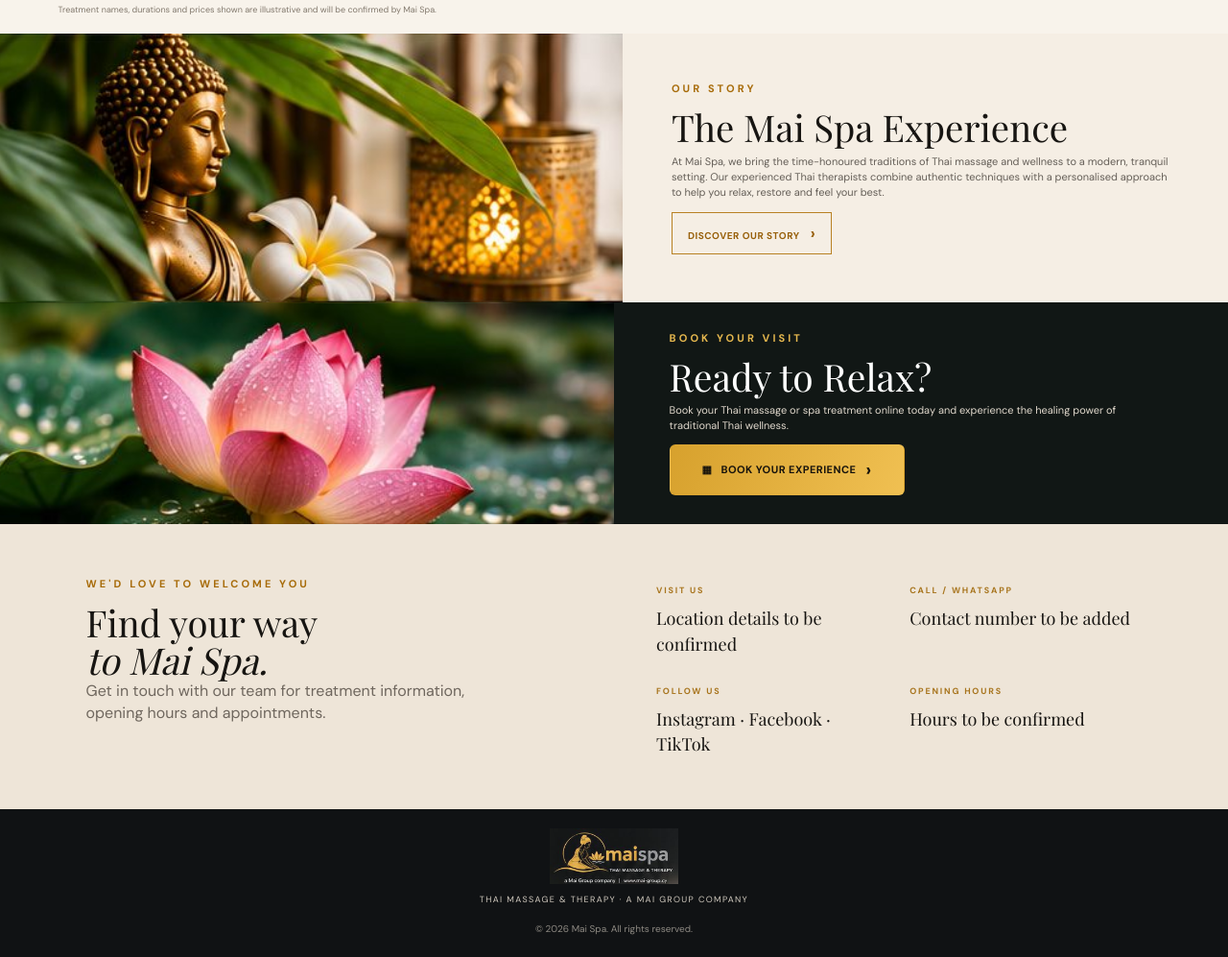
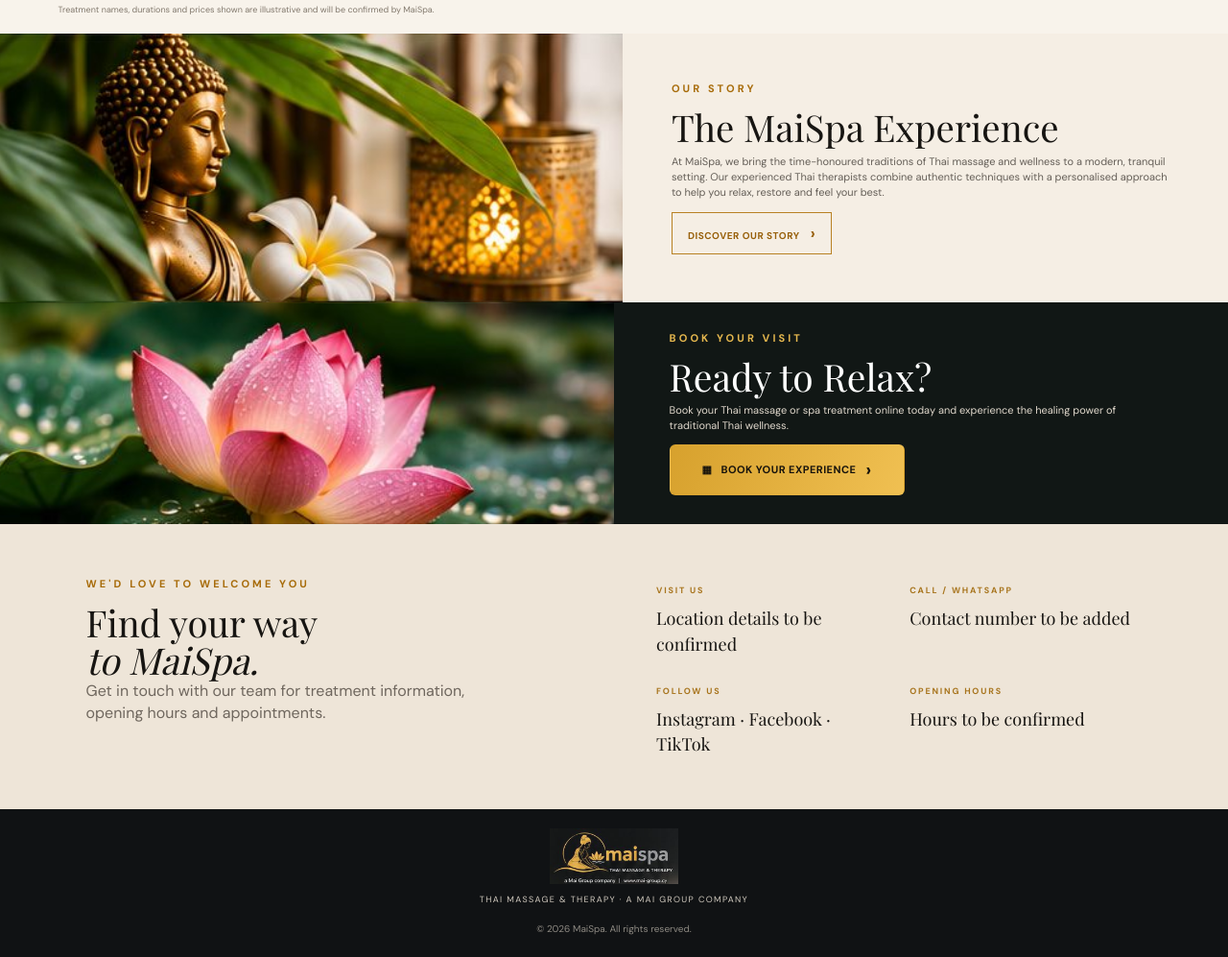
Before and after one commit to phildouthwaite-alt/mai-spa, a plain HTML site: page index.html in a window 1280 px wide. Shown: the part 1114-2111 px from the top of the page at 96% size. Drawn offline with nearby package versions, Linux system fonts and the light colour scheme.

Commit message:
Standardize brand name to MaiSpa

```diff
--- a/index.html
+++ b/index.html
@@ -3,15 +3,15 @@
 <head>
 <meta charset="utf-8"><meta name="viewport" content="width=device-width, initial-scale=1">
 <meta name="theme-color" content="#101010">
-<meta name="description" content="Mai Spa — traditional Thai massage and therapy. Discover authentic Thai wellness.">
-<title>Mai Spa | Thai Massage &amp; Therapy</title>
+<meta name="description" content="MaiSpa — traditional Thai massage and therapy. Discover authentic Thai wellness.">
+<title>MaiSpa | Thai Massage &amp; Therapy</title>
 <link rel="preconnect" href="https://images.unsplash.com"><link rel="preconnect" href="https://fonts.googleapis.com"><link rel="preconnect" href="https://fonts.gstatic.com" crossorigin>
 <link href="https://fonts.googleapis.com/css2?family=DM+Sans:wght@400;500;600;700&family=Playfair+Display:wght@400;500;600&display=swap" rel="stylesheet">
 <link rel="stylesheet" href="styles.css">
 </head>
 <body>
 <header class="site-header" id="top">
-<a class="brand" href="#top" aria-label="Mai Spa home"><img src="mai-logo.jpg" alt="Mai Spa — Thai Massage and Therapy"><span class="brand-caption">a Mai Group company&nbsp; | &nbsp;www.mai-group.cy</span></a>
+<a class="brand" href="#top" aria-label="MaiSpa home"><img src="mai-logo.jpg" alt="MaiSpa — Thai Massage and Therapy"><span class="brand-caption">a Mai Group company&nbsp; | &nbsp;www.mai-group.cy</span></a>
 <button class="menu-toggle" aria-label="Open navigation" aria-expanded="false">☰</button>
 <nav class="main-nav" aria-label="Main navigation">
 <a class="active" href="#top">Home</a><a href="#story">Our Story</a><a href="#treatments">Treatments</a><a href="#treatments">Prices</a><a href="#gallery">Gallery</a><a href="#contact">Contact</a>
@@ -28,10 +28,10 @@
 <article class="treatment-card"><img src="treatment-2.jpg" alt="Thai oil massage"><div class="card-copy"><h3>Thai Oil Massage</h3><p>A deeply relaxing massage using nourishing natural oils.</p><div class="card-meta">From €50 &nbsp; | &nbsp; 60 min <a href="#booking">›</a></div></div></article>
 <article class="treatment-card"><img src="treatment-3.jpg" alt="Aromatherapy oils and flowers"><div class="card-copy"><h3>Aromatherapy<br>Massage</h3><p>Relieve stress and restore mind and body harmony.</p><div class="card-meta">From €55 &nbsp; | &nbsp; 60 min <a href="#booking">›</a></div></div></article>
 <article class="treatment-card"><img src="treatment-4.jpg" alt="Relaxing foot massage"><div class="card-copy"><h3>Foot Massage</h3><p>Soothe tired feet, improve circulation and promote overall wellbeing.</p><div class="card-meta">From €35 &nbsp; | &nbsp; 45 min <a href="#booking">›</a></div></div></article>
-</div><p class="price-disclaimer">Treatment names, durations and prices shown are illustrative and will be confirmed by Mai Spa.</p></section>
-<section class="story-section" id="story"><div class="story-image" role="img" aria-label="Thai-inspired wellness details"></div><div class="story-copy"><p class="eyebrow gold-text">OUR STORY</p><h2>The Mai Spa Experience</h2><p>At Mai Spa, we bring the time-honoured traditions of Thai massage and wellness to a modern, tranquil setting. Our experienced Thai therapists combine authentic techniques with a personalised approach to help you relax, restore and feel your best.</p><a class="text-link" href="#contact">Discover our story <span>›</span></a></div></section>
+</div><p class="price-disclaimer">Treatment names, durations and prices shown are illustrative and will be confirmed by MaiSpa.</p></section>
+<section class="story-section" id="story"><div class="story-image" role="img" aria-label="Thai-inspired wellness details"></div><div class="story-copy"><p class="eyebrow gold-text">OUR STORY</p><h2>The MaiSpa Experience</h2><p>At MaiSpa, we bring the time-honoured traditions of Thai massage and wellness to a modern, tranquil setting. Our experienced Thai therapists combine authentic techniques with a personalised approach to help you relax, restore and feel your best.</p><a class="text-link" href="#contact">Discover our story <span>›</span></a></div></section>
 <section class="booking-banner" id="booking"><div class="lotus-image" role="img" aria-label="Lotus flower on water"></div><div class="booking-copy"><p class="eyebrow">BOOK YOUR VISIT</p><h2>Ready to Relax?</h2><p>Book your Thai massage or spa treatment online today and experience the healing power of traditional Thai wellness.</p><a class="button button-gold" href="#contact">▦ &nbsp; Book your experience <span>›</span></a></div></section>
-<section class="contact-section section" id="contact"><div><p class="eyebrow gold-text">WE'D LOVE TO WELCOME YOU</p><h2>Find your way<br><em>to Mai Spa.</em></h2><p>Get in touch with our team for treatment information, opening hours and appointments.</p></div><div class="contact-details"><div><span>VISIT US</span><p>Location details to be confirmed</p></div><div><span>CALL / WHATSAPP</span><p>Contact number to be added</p></div><div><span>FOLLOW US</span><p>Instagram · Facebook · TikTok</p></div><div><span>OPENING HOURS</span><p>Hours to be confirmed</p></div></div></section>
-</main><footer><img src="mai-logo.jpg" alt="Mai Spa"><p>Thai Massage &amp; Therapy · A Mai Group company</p><small>© <span id="year"></span> Mai Spa. All rights reserved.</small></footer>
+<section class="contact-section section" id="contact"><div><p class="eyebrow gold-text">WE'D LOVE TO WELCOME YOU</p><h2>Find your way<br><em>to MaiSpa.</em></h2><p>Get in touch with our team for treatment information, opening hours and appointments.</p></div><div class="contact-details"><div><span>VISIT US</span><p>Location details to be confirmed</p></div><div><span>CALL / WHATSAPP</span><p>Contact number to be added</p></div><div><span>FOLLOW US</span><p>Instagram · Facebook · TikTok</p></div><div><span>OPENING HOURS</span><p>Hours to be confirmed</p></div></div></section>
+</main><footer><img src="mai-logo.jpg" alt="MaiSpa"><p>Thai Massage &amp; Therapy · A Mai Group company</p><small>© <span id="year"></span> MaiSpa. All rights reserved.</small></footer>
 <a class="whatsapp-float" href="#contact" aria-label="WhatsApp contact">◉</a><script src="script.js"></script>
 </body></html>
```
